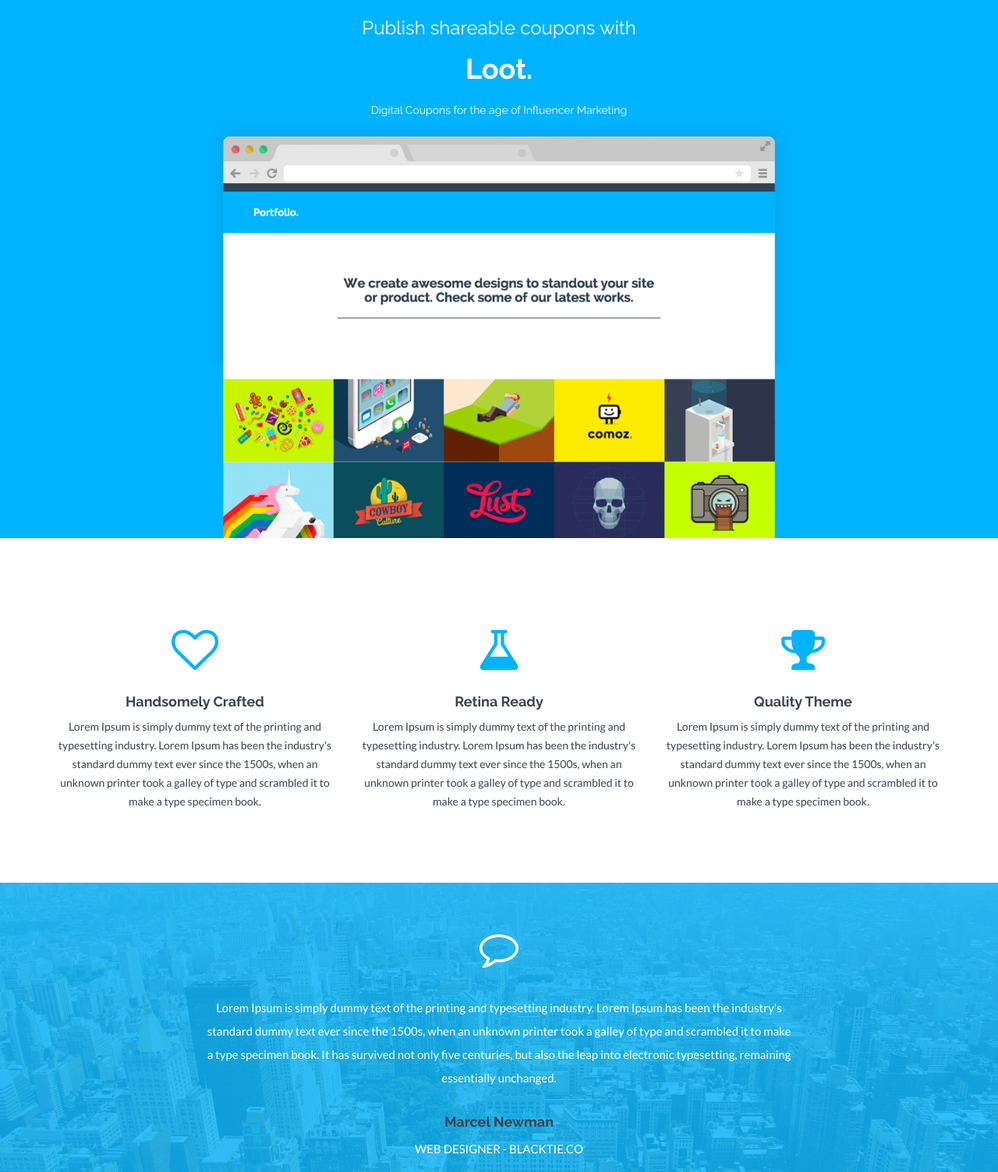
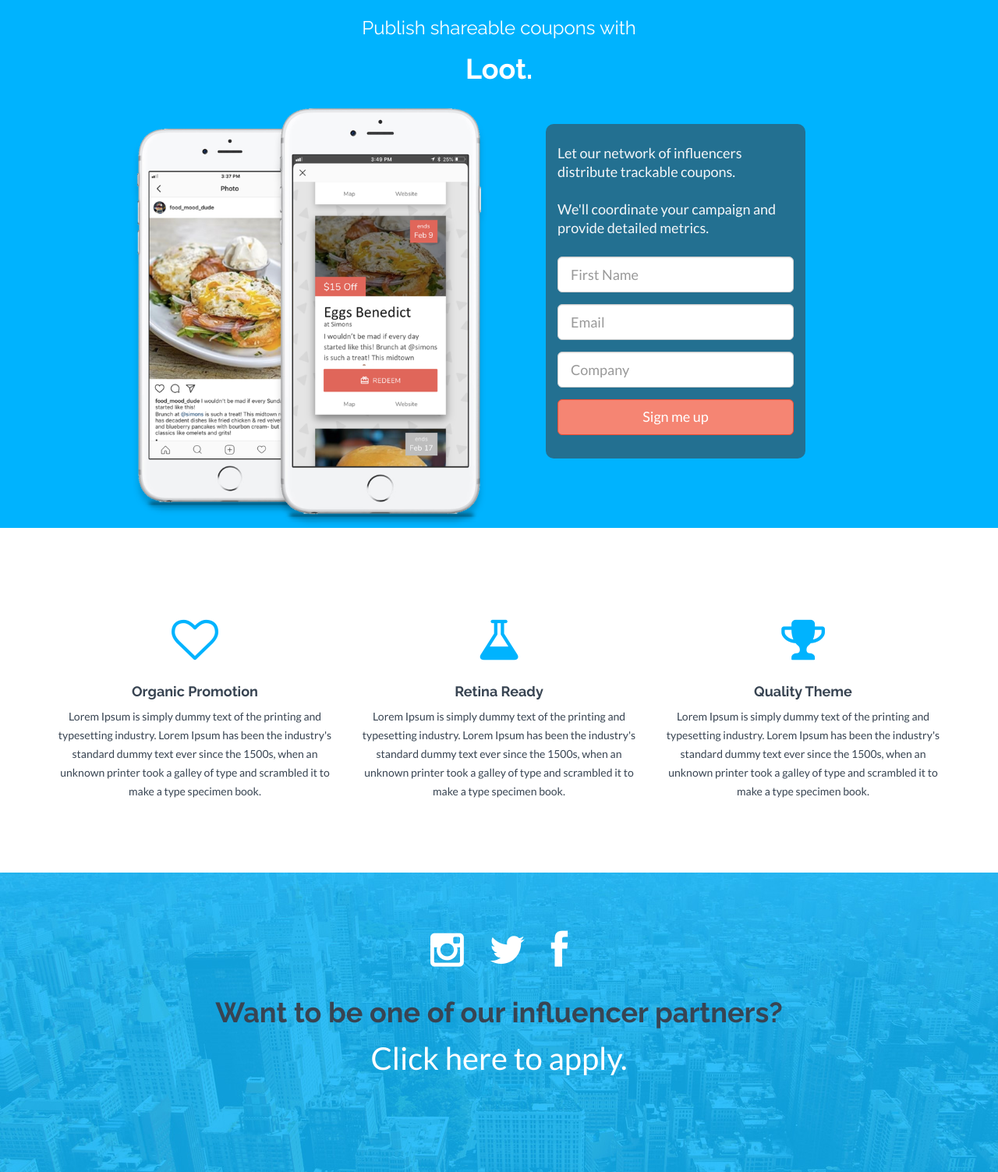
Before and after one commit to adamszaruga/loot_landing, a plain HTML site: page index.html in a window 1280 px wide. Shown: the part 97-1600 px from the top of the page at 78% size. Drawn offline with nearby package versions, Linux system fonts and the light colour scheme.

Commit message:
worked on the tagline section a bit

```diff
--- a/assets/css/style.css
+++ b/assets/css/style.css
@@ -294,7 +294,7 @@ a:focus {
 	text-align:center;
 	background-attachment: relative;
 	background-position: center center;
-	min-height: 450px;
+	min-height: 400px;
 	width: 100%;
 
     -webkit-background-size: 100%;
@@ -458,3 +458,63 @@ csmall2 {
 	padding-right: 15px;
 	font-size: 18px;
 }
+
+.CTA {
+	background-color: #237091;
+	border-radius: 10px;
+	width: 60%;
+	padding: 15px;
+	margin: 20px;
+	margin-left: 45px;
+}
+
+.CTA h4 {
+	font-weight: 300;
+	font-family: 'Lato', sans-serif;
+	text-align: left;
+	line-height: 24px;
+	color: #F6F7F9;
+}
+
+.CTA form {
+	margin-top: 15px;
+}
+
+.tagline {
+	margin-bottom: 5px;
+}
+
+.btn-primary {
+  color: #fff;
+  background-color: #F58573;
+  border-color: #ED4D34;
+}
+.btn-primary:hover,
+.btn-primary:focus,
+.btn-primary:active,
+.btn-primary.active,
+.open .dropdown-toggle.btn-primary {
+  color: #fff;
+  background-color: #F58573;
+  border-color: #285e8e;
+}
+.btn-primary:active,
+.btn-primary.active,
+.open .dropdown-toggle.btn-primary {
+  background-image: none;
+}
+
+#twrap i {
+	margin: 15px;
+}
+
+#twrap a {
+	font-size: 40px;
+	cursor: pointer;
+	color: white;
+}
+#twrap a:hover {
+	font-size: 40px;
+	cursor: pointer;
+	color: #F58573;
+}
--- a/index.html
+++ b/index.html
@@ -27,7 +27,6 @@
       <script src="https://oss.maxcdn.com/libs/respond.js/1.4.2/respond.min.js"></script>
     <![endif]-->
 
-    <script src="assets/js/modernizr.js"></script>
   </head>
 
   <body>
@@ -61,14 +60,44 @@
 	<div id="headerwrap">
 	    <div class="container">
 			<div class="row">
-				<div class="col-lg-8 col-lg-offset-2">
+				<div class="col-lg-8 col-lg-offset-2 tagline">
 					<h3>Publish shareable coupons with</h3>
 					<h1>Loot.</h1>
-					<h5>Digital Coupons for the age of Influencer Marketing</h5>
 				</div>
-				<div class="col-lg-8 col-lg-offset-2 himg">
-					<img src="assets/img/browser.png" class="img-responsive">
+				<div class="col-lg-5 col-lg-offset-1  himg">
+					<img src="assets/img/phones.png" class="img-responsive">
 				</div>
+				<div class="col-md-12 col-lg-6  text-justify himg">
+
+					<div class="CTA">
+						<div class="row">
+							<div class="col-lg-12 col-xs-6">
+								<h4>Let our network of influencers distribute trackable coupons. <br /><br />We'll coordinate your campaign and provide detailed metrics.</h4>
+							</div>
+							<div class="col-lg-12 col-xs-6">
+								<form>
+									<div class="form-group">
+										<input class="form-control input-lg" type="text" placeholder="First Name" />
+									</div>
+									<div class="form-group">
+										<input class="form-control input-lg" type="text" placeholder="Email" />
+									</div>
+									<div class="form-group">
+										<input class="form-control input-lg" type="text" placeholder="Company" />
+									</div>
+									<div class="form-group">
+										<button class="btn btn-primary btn-lg btn-block" type="submit">Sign me up</button>
+									</div>
+								</form>
+							</div>
+						</div>
+
+
+					</div>
+
+				</div>
+
+
 			</div><!-- /row -->
 	    </div> <!-- /container -->
 	</div><!-- /headerwrap -->
@@ -81,7 +110,7 @@
  			<div class="row centered">
  				<div class="col-md-4">
  					<i class="fa fa-heart-o"></i>
- 					<h4>Handsomely Crafted</h4>
+ 					<h4>Organic Promotion</h4>
  					<p>Lorem Ipsum is simply dummy text of the printing and typesetting industry. Lorem Ipsum has been the industry's standard dummy text ever since the 1500s, when an unknown printer took a galley of type and scrambled it to make a type specimen book.</p>
 
  				</div>
@@ -109,10 +138,12 @@
 	 	<div class="container centered">
 	 		<div class="row">
 	 			<div class="col-lg-8 col-lg-offset-2">
-	 			<i class="fa fa-comment-o"></i>
-	 			<p>Lorem Ipsum is simply dummy text of the printing and typesetting industry. Lorem Ipsum has been the industry's standard dummy text ever since the 1500s, when an unknown printer took a galley of type and scrambled it to make a type specimen book. It has survived not only five centuries, but also the leap into electronic typesetting, remaining essentially unchanged.</p>
-	 			<h4><br/>Marcel Newman</h4>
-	 			<p>WEB DESIGNER - BLACKTIE.CO</p>
+	 			<i class="fa fa-instagram"></i>
+	 			<i class="fa fa-twitter"></i>
+	 			<i class="fa fa-facebook"></i>
+	 			<h1>Want to be one of our influencer partners?</h1>
+
+	 			<a>Click here to apply.</a>
 	 			</div>
 	 		</div><! --/row -->
 	 	</div><! --/container -->
```
Also changed, not shown: assets/img/phones.png (added).
